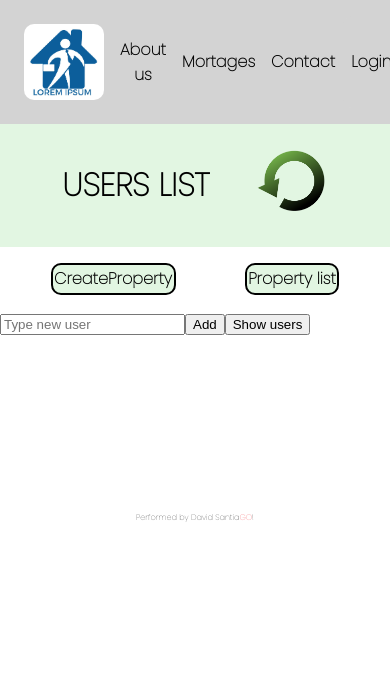
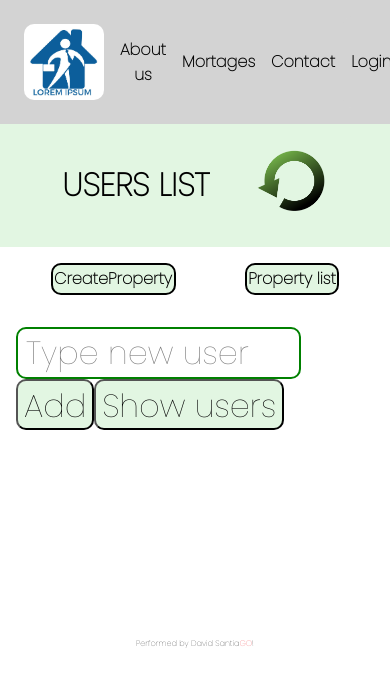
Before and after one commit to davidsantmar/inmoweb, a React (Create React App) app: page /addUser in a window 390 px wide. Shown: the top 686 px of the page. Built offline with nearby package versions, Linux system fonts and the light colour scheme.

Commit message:
css users list added

```diff
--- a/src/App.scss
+++ b/src/App.scss
@@ -371,9 +371,6 @@ hr{
             color: blue;
         }
     }
-    .add--user--container{
-        margin-bottom: 10rem;
-    }
     .admin--container{
         display: flex;
         justify-content: space-around;
@@ -611,6 +608,35 @@ hr{
             color: #ED1D24;
           }
       }
+    .add--user--container{
+        margin-bottom: 10rem;
+        padding: 1rem;
+        .email__field{
+            height: 2rem;
+            font-size: 2rem;
+            border-radius: 10px;
+            padding: .5rem;
+            border: solid 2px green ;
+            font-family: 'Poppins';
+            margin-right: 1rem;
+            width: 74%;
+        }
+        .email__field:hover{
+            border: solid 4px green ;
+        }
+        .submit__button{
+            background-color: rgb(226, 246, 226);
+            border-radius: 10px;
+            height: 3.2rem;
+            font-family: 'Poppins';
+            margin-bottom: 1rem;
+            font-size: 2rem;
+        }
+        .submit__button:hover{
+            background-color: lightgreen;
+            color: blue;
+        }
+    }
     input::-webkit-outer-spin-button,  //hide input arrows
     input::-webkit-inner-spin-button {
         -webkit-appearance: none;
```
